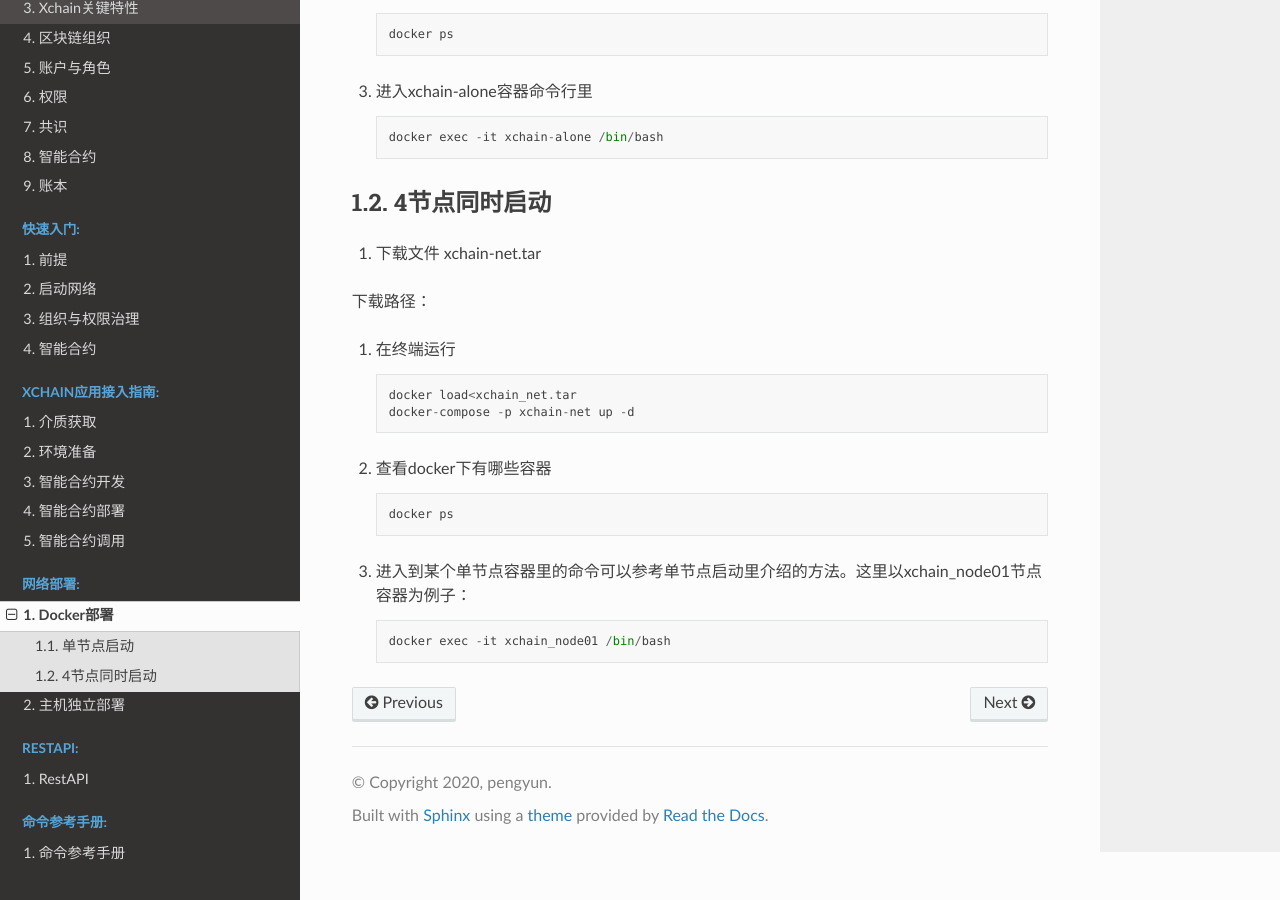
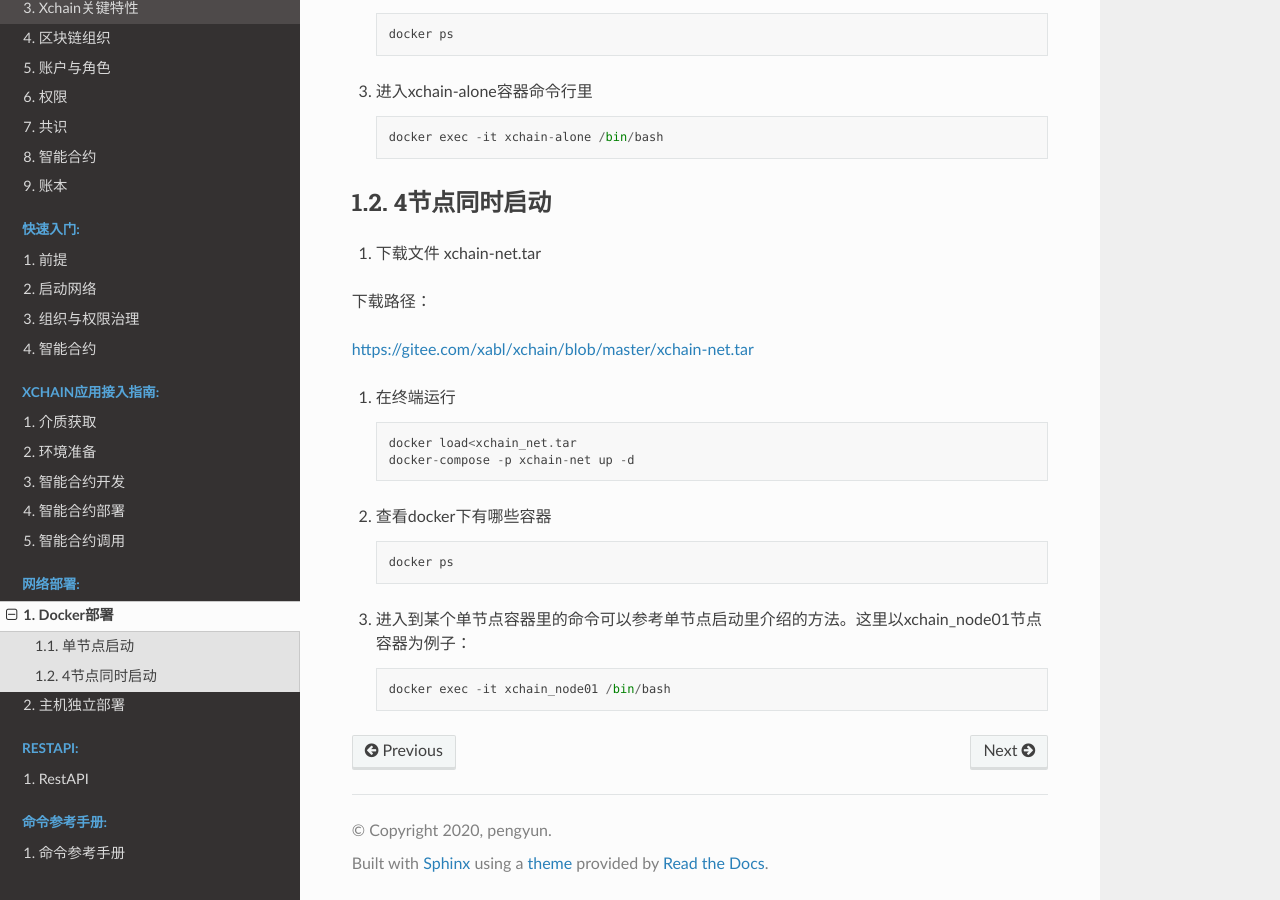
Before and after one commit to XAbaiyangdian/xchaindoc, a Sphinx documentation site: the page built from source/deployment/docker-deploy.md, in a window 1280 px wide and 900 px high, scrolled down 616 px. Built offline with Sphinx 7.4.7 and the Read the Docs theme 2.0.0, drawn with Linux system fonts in a browser that asks for light colours; some of the changed lines change nothing that is shown.

Commit message:
超链接格式修改成功

```diff
--- a/source/deployment/docker-deploy.md
+++ b/source/deployment/docker-deploy.md
@@ -6,7 +6,6 @@
 
 下载路径：
 
-[https://gitee.com/xabl/xchain/blob/master/xchain-alone.tar]: (https://gitee.com/xabl/xchain/blob/master/xchain-alone.tar)
 <a href="https://gitee.com/xabl/xchain/blob/master/xchain-alone.tar" target="_blank">https://gitee.com/xabl/xchain/blob/master/xchain-alone.tar</a>
 
 2. 在终端运行
@@ -48,7 +47,7 @@
 
 下载路径：
 
-[https://gitee.com/xabl/xchain/blob/master/xchain-net.tar]: https://gitee.com/xabl/xchain/blob/master/xchain-net.tar
+<a href="https://gitee.com/xabl/xchain/blob/master/xchain-net.tar" target="_blank">https://gitee.com/xabl/xchain/blob/master/xchain-net.tar</a>
 
 2. 在终端运行
 
```
